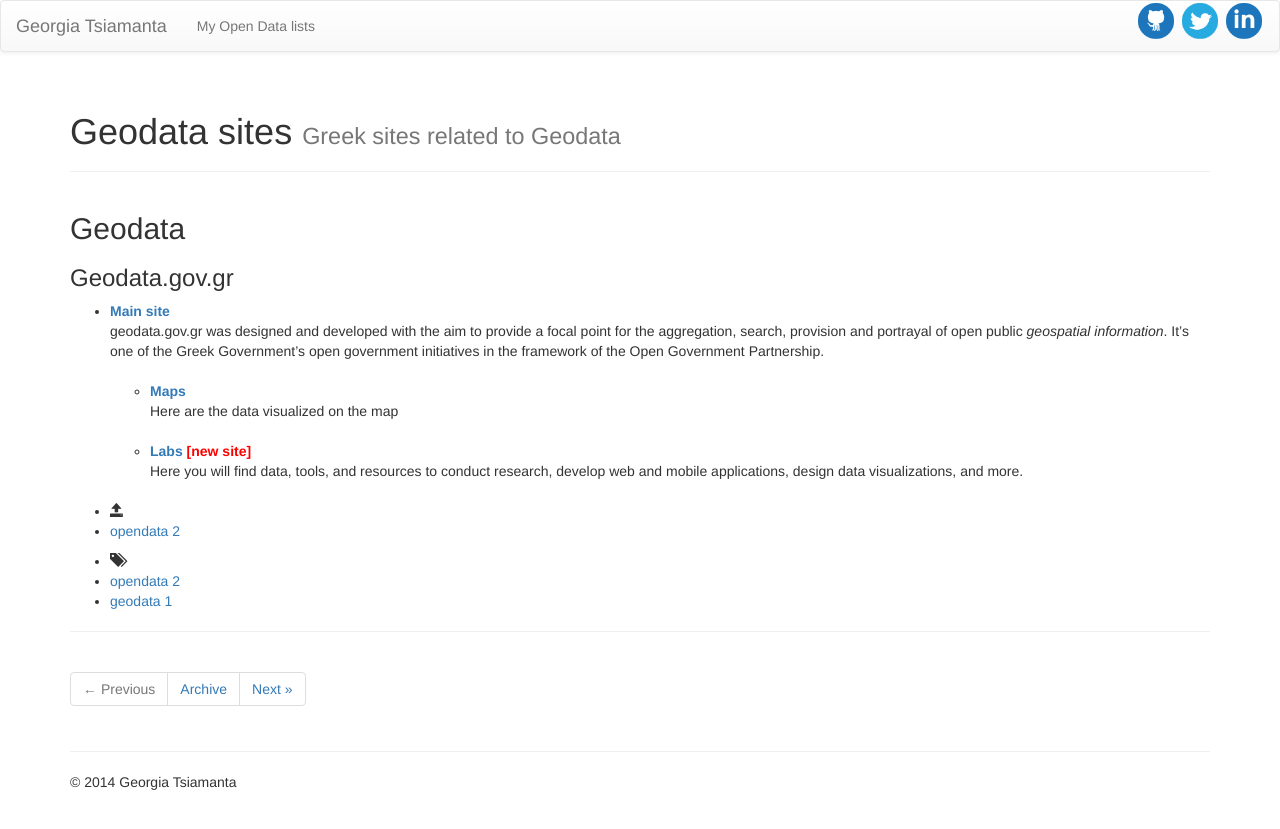
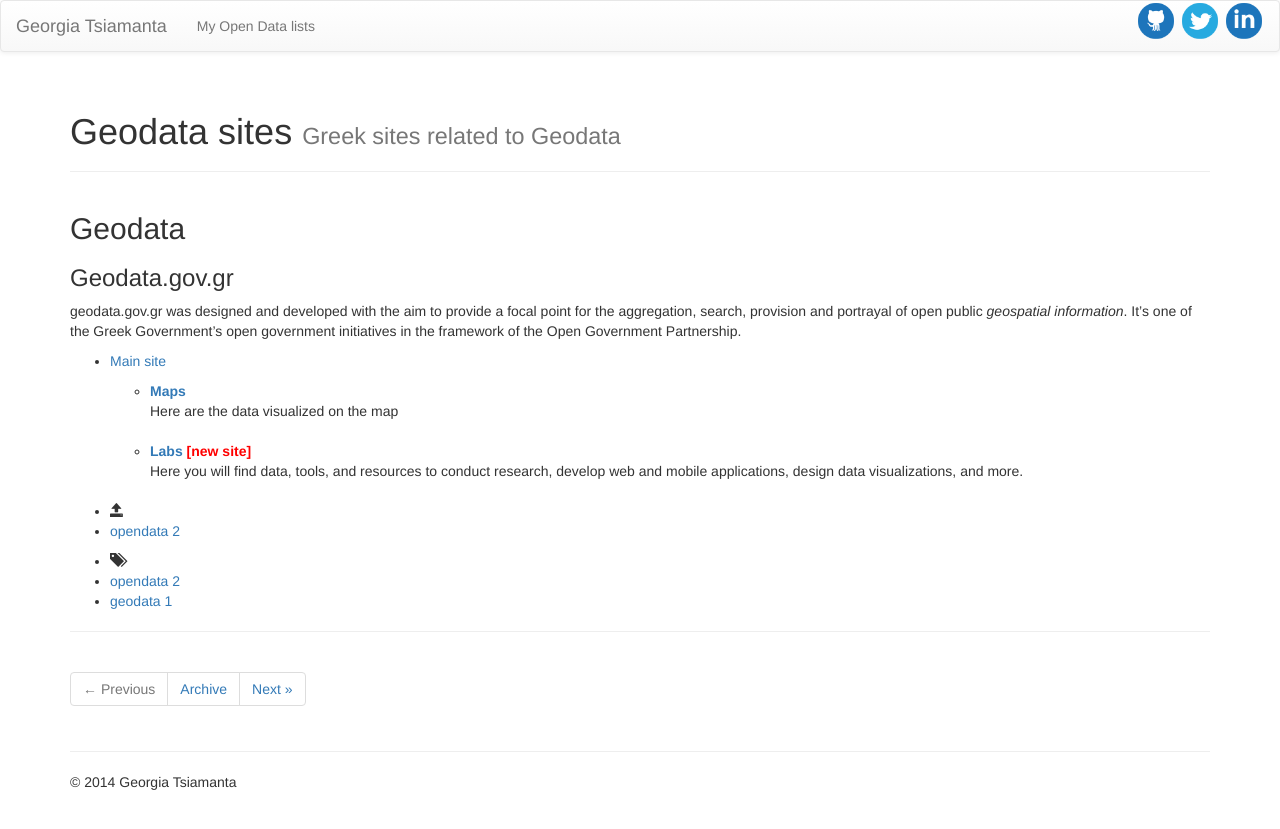
Before and after one commit to georgiats/georgiats-old-blog, a Jekyll site: the page built from _posts/2014-12-25-Geodata sites.md, in a window 1280 px wide. Shown: the top 829 px of the page. Built offline with Jekyll 4.4.1, drawn with Linux system fonts in a browser that asks for light colours; nearby versions of some CDN libraries; library files that are not in the unit come from our copies.

Commit message:
text and link changes

```diff
--- a/_posts/2014-12-25-Geodata sites.md
+++ b/_posts/2014-12-25-Geodata sites.md
@@ -9,9 +9,9 @@ tags : [opendata,geodata]
 ##Geodata
 
 ### Geodata.gov.gr
+geodata.gov.gr was designed and developed with the aim to provide a focal point for the aggregation, search, provision and portrayal of open public *geospatial information*. It's one of the Greek Government’s open government initiatives in the framework of the Open Government Partnership.
 
 + [Main site](http://geodata.gov.gr){:target="_blank"}
-	: geodata.gov.gr was designed and developed with the aim to provide a focal point for the aggregation, search, provision and portrayal of open public *geospatial information*. It's one of the Greek Government’s open government initiatives in the framework of the Open Government Partnership.
 
     - [Maps](http://geodata.gov.gr/maps/){:target="_blank"}
     : Here are the data visualized on the map
```
Also changed, not shown: _posts/2014-12-25-OpenGov sites.md (+1 -1 lines).
